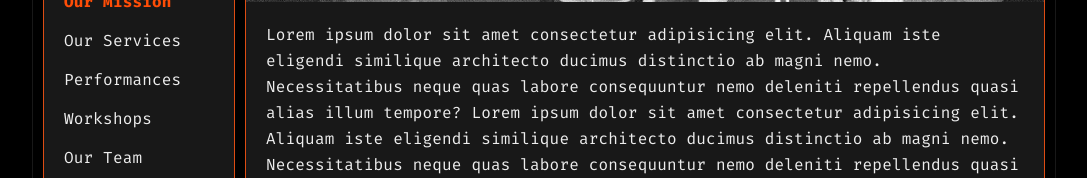
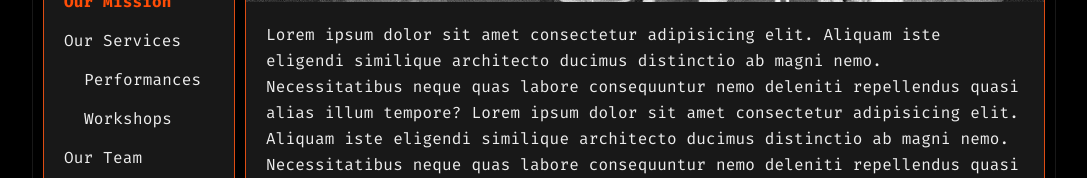
Before and after one commit to timtim40a/kochivnyky-portfolio, a React (Vite) app: page / in a window 1280 px wide. Shown: the part 290-468 px from the top of the page, without its empty margins (96-1183 px from the left). Built offline with nearby package versions, Linux system fonts and the light colour scheme.

Commit message:
Takie into account heading levels

```diff
--- a/src/_components/TableOfContents/TableOfContents.module.css
+++ b/src/_components/TableOfContents/TableOfContents.module.css
@@ -20,3 +20,15 @@
     color: var(--text-highlight);
     font-weight: 600;
 }
+
+.level2 {
+    margin-left: 0;
+}
+
+.level3 {
+    margin-left: calc(var(--margin) * 4);
+}
+
+.level4 {
+    margin-left: calc(var(--margin) * 8);
+}
--- a/src/_components/TableOfContents/TableOfContents.tsx
+++ b/src/_components/TableOfContents/TableOfContents.tsx
@@ -16,7 +16,7 @@ function TableOfContents() {
                 <li className={styles.mainList}>
                     {headings.map((heading) => (
                         <a
-                            className={`${styles.heading} ${activeId === heading.id ? styles.active : ""}`}
+                            className={`${styles.heading} ${styles[`level${heading.level}`]} ${activeId === heading.id ? styles.active : ""}`}
                             key={heading.id}
                             href={`#${heading.id}`}
                         >
```
